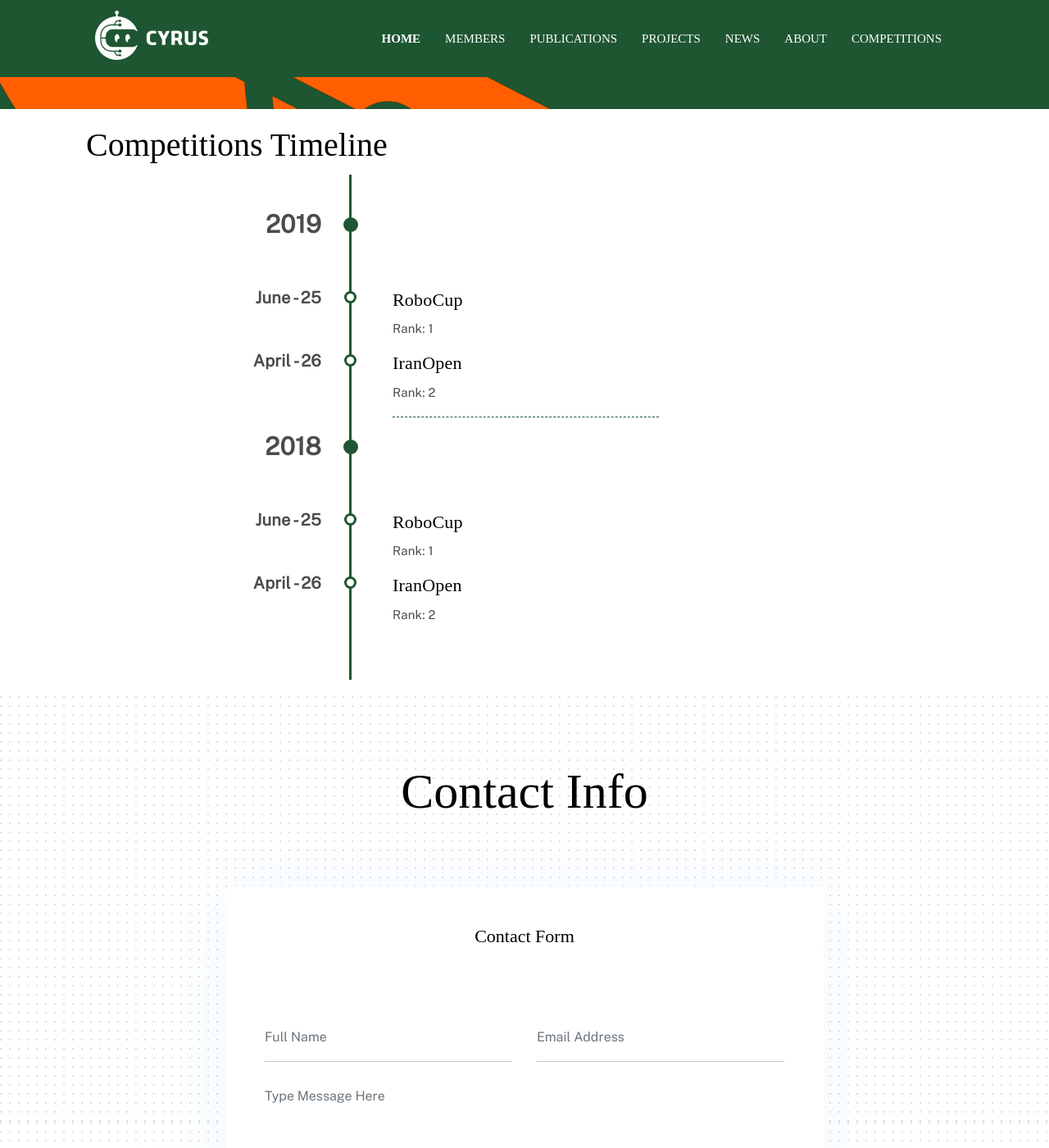
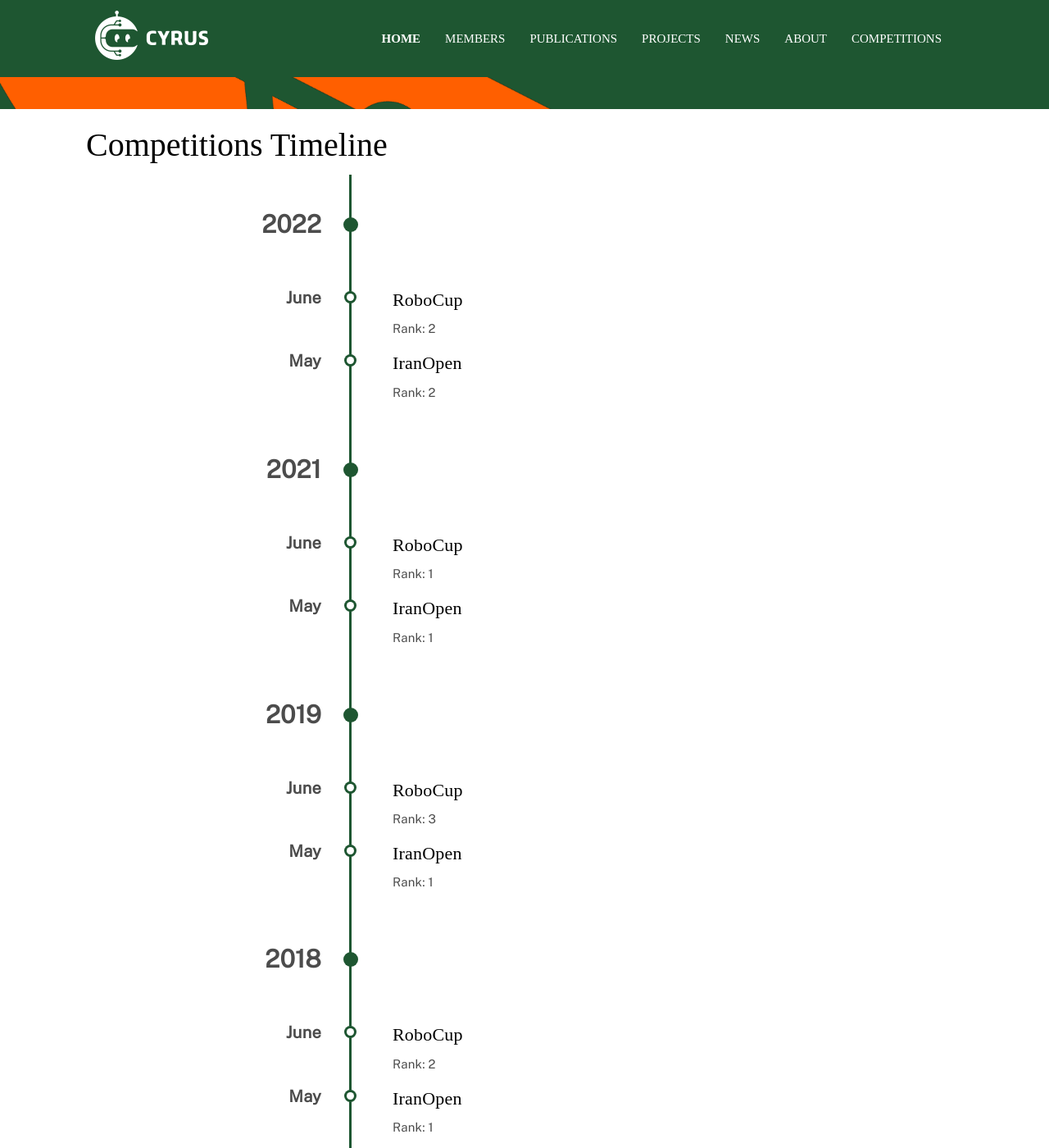
Before and after one commit to Cyrus2D/Cyrus2D.github.io, a Jekyll site: the page built from _pages/competitions.html, in a window 1280 px wide and 1400 px high, scrolled down 371 px. Shown: the whole window at 82% size. Built offline with Jekyll 4.4.1, drawn with Linux system fonts in a browser that asks for light colours.

Commit message:
modify competition

```diff
--- a/_data/settings.yml
+++ b/_data/settings.yml
@@ -339,22 +339,38 @@ client-slider-items:
 #-----------------
 # Competitions
 competitions:
+  - year: 2022
+    leagues:
+      - name: "RoboCup"
+        date: "June"
+        rank: "2"
+      - name: "IranOpen"
+        date: "May"
+        rank: "2"
+  - year: 2021
+    leagues:
+      - name: "RoboCup"
+        date: "June"
+        rank: "1"
+      - name: "IranOpen"
+        date: "May"
+        rank: "1"
   - year: 2019
     leagues:
       - name: "RoboCup"
-        date: "June - 25"
+        date: "June"
+        rank: "3"
+      - name: "IranOpen"
+        date: "May"
         rank: "1"
-      - name: "IranOpen"
-        date: "April - 26"
-        rank: "2"
   - year: 2018
     leagues:
       - name: "RoboCup"
-        date: "June - 25"
+        date: "June"
+        rank: "2"
+      - name: "IranOpen"
+        date: "May"
         rank: "1"
-      - name: "IranOpen"
-        date: "April - 26"
-        rank: "2"
 
 #-------------------------------
 # Contact Section
--- a/_pages/competitions.html
+++ b/_pages/competitions.html
@@ -14,17 +14,17 @@ title: Competitions
                             {% for years in site.data.settings.competitions %}
 
                             <li class="event" data-date="{{ years.year }}" style="padding: 90px 0 0 0;">
-                                {% for league in years.leagues %}
+                                <ul class="inside-timeline">
 
-                                <ul class="inside-timeline">
+                                    {% for league in years.leagues %}
                                     <li class="event" data-date="{{ league.date }}">
                                         <h4>{{ league.name }}</h4>
                                         <p>Rank: {{ league.rank }}</p>
                                     </li>
-                                </ul>
+                                {% endfor %}
 
-                                {% endfor %}
-                            </li>
+                            </ul>
+                        </li>
 
                             {% endfor %}
                         </ul>
--- a/assets/scss/_mixins.scss
+++ b/assets/scss/_mixins.scss
@@ -14,7 +14,7 @@
   }
 }
 @mixin desktop{
-  @media(max-width:991px){
+  @media(max-width:1060px){
     @content;
   }
 }
--- a/assets/scss/templates/_competitions.scss
+++ b/assets/scss/templates/_competitions.scss
@@ -38,7 +38,7 @@
 }
 
 .timeline .event {
-    border-bottom: 1px dashed $primary-color;
+    // border-bottom: 1px dashed $primary-color;
     padding-bottom: 25px;
     margin-bottom: 25px;
     position: relative;
@@ -102,7 +102,7 @@
 
 @media (max-width: 767px) {
     .timeline .event:after {
-        left: -31.8px;
+        left: -34.8px;
     }
 }
 
@@ -125,7 +125,13 @@
     left: 0;
     right: -55.8px;
 }
-
+.timeline .event{
+    margin-bottom: 70px;
+}
+.inside-timeline .event{
+    padding: 0 0;
+    margin: 0 0;
+}
 .inside-timeline .event:after {
     -webkit-box-shadow: 0 0 0 3px $primary-color;
     box-shadow: 0 0 0 3px $primary-color;
@@ -136,4 +142,7 @@
     width: 9px;
     content: "";
     top: 5px;
+    @include tablet {
+        left: -30.8px;
+    }
 }
```
